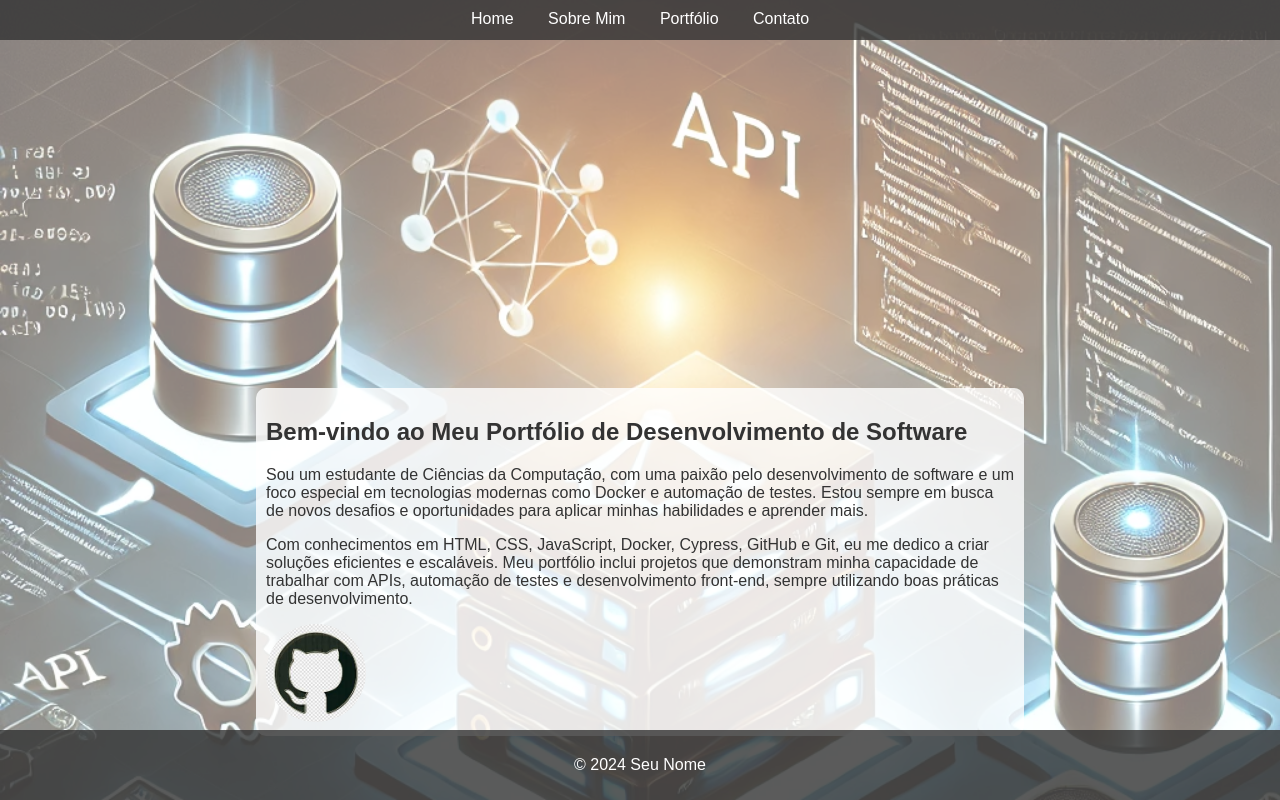
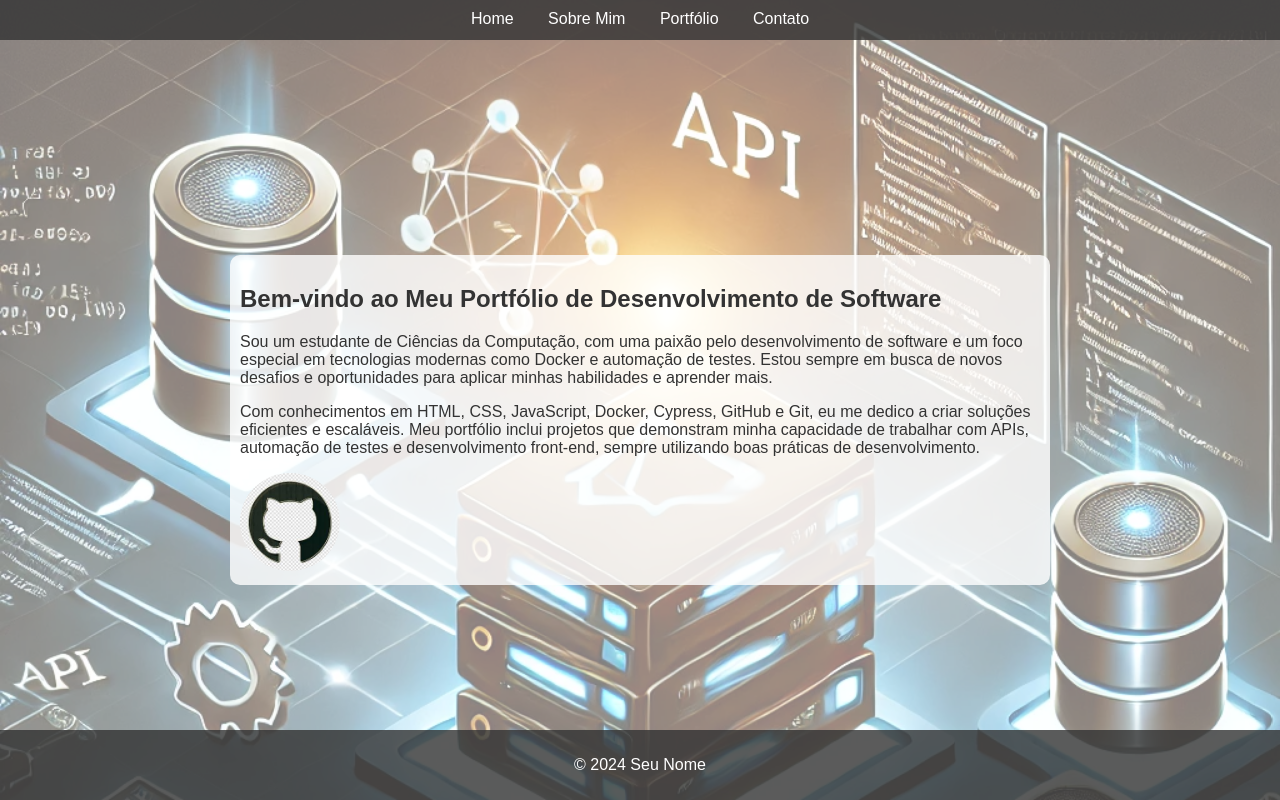
Before and after one commit to fernandodomeneghetti/fernandodomeneghetti.github.io, a plain HTML site: page index.html in a window 1280 px wide. Drawn offline with Linux system fonts and the light colour scheme.

Commit message:
fix: change margin body to auto

```diff
--- a/css/styles.css
+++ b/css/styles.css
@@ -54,7 +54,7 @@ main {
     background-color: rgba(255, 255, 255, 0.8); /* Fundo branco semi-transparente para legibilidade */
     border-radius: 10px;
     max-width: 800px;
-    margin: 0 20% 5% 20%;
+    margin: auto;
 }
 
 footer {
```
